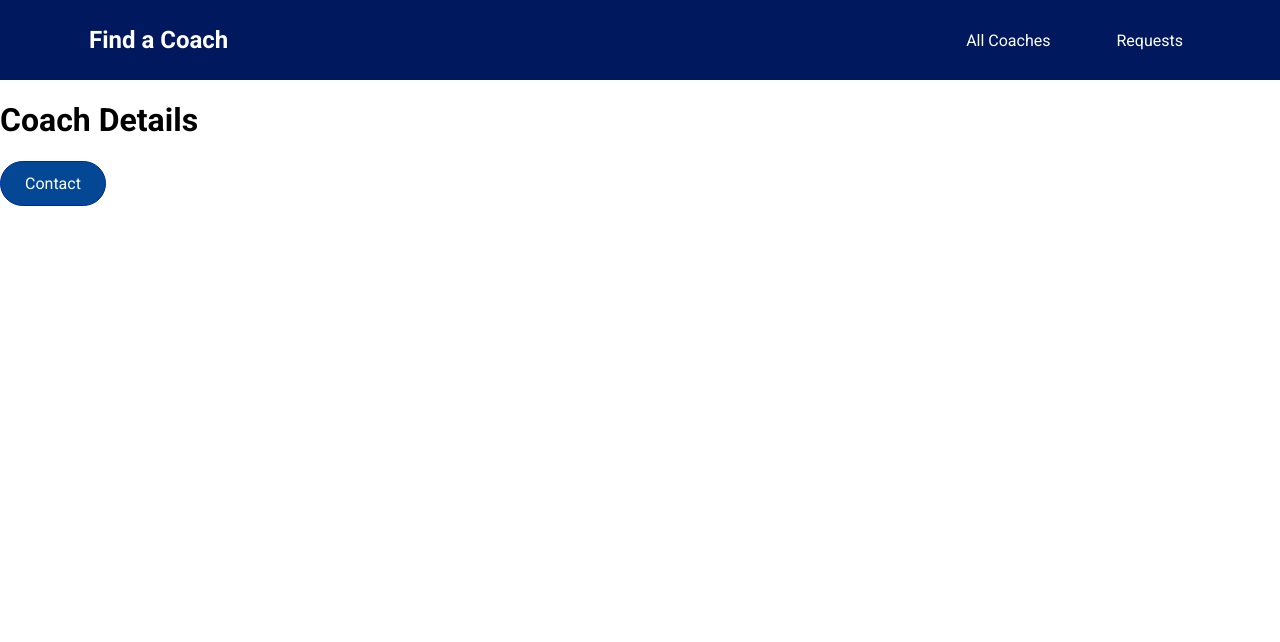
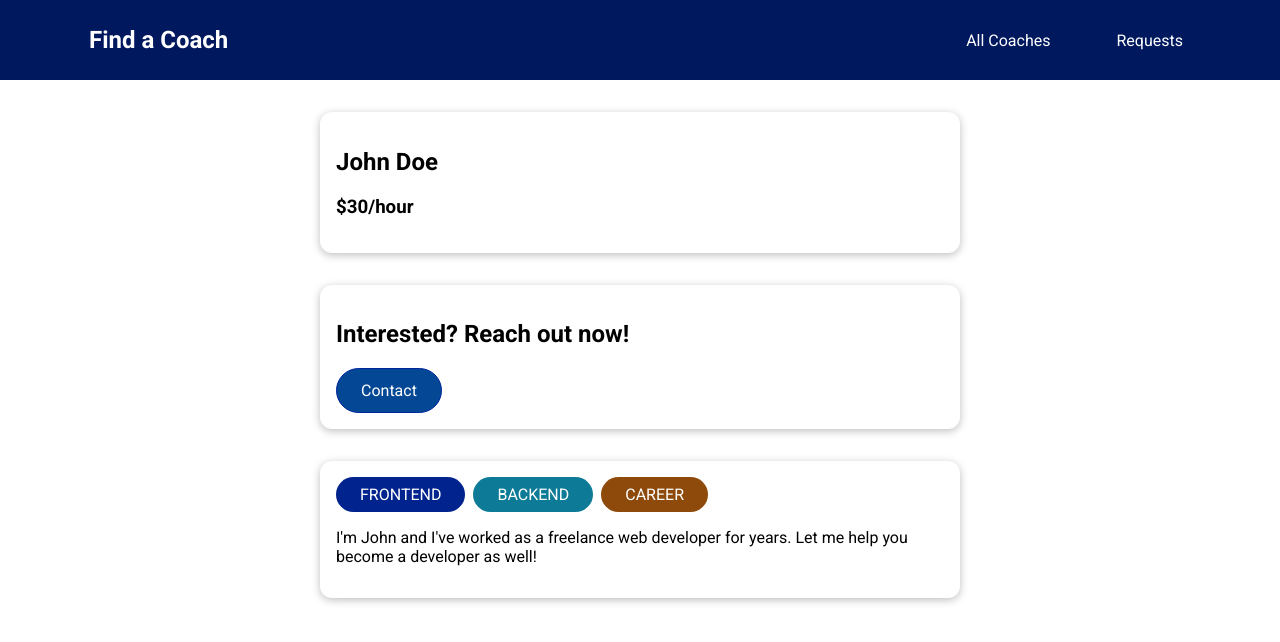
Before and after one commit to nzkks/vuejs-coach-finder, a Vue app: page /coaches/c1 in a window 1280 px wide. Shown: the top 642 px of the page. Built offline with nearby package versions, Linux system fonts and the light colour scheme.

Commit message:
CoachDetails: get id as a prop from the router params, then get the coach details by filtering from the store

```diff
--- a/src/pages/coaches/CoachDetails.vue
+++ b/src/pages/coaches/CoachDetails.vue
@@ -1,15 +1,65 @@
+<template>
+  <section>
+    <base-card>
+      <h2>{{ fullName }}</h2>
+      <h3>${{ rate }}/hour</h3>
+    </base-card>
+  </section>
+  <section>
+    <base-card>
+      <header>
+        <h2>Interested? Reach out now!</h2>
+        <base-button link :to="coachContactLink">Contact</base-button>
+      </header>
+      <router-view></router-view>
+    </base-card>
+  </section>
+  <section>
+    <base-card>
+      <base-badge
+        v-for="area in areas"
+        :key="area"
+        :type="area"
+        :title="area"
+      />
+      <p>{{ description }}</p>
+    </base-card>
+  </section>
+</template>
+
 <script>
-import { RouterView } from 'vue-router';
-
 export default {
-  components: {
-    RouterView,
+  props: ['id'],
+  data() {
+    return {
+      selectedCoach: null,
+    };
+  },
+  created() {
+    this.selectedCoach = this.$store.getters['coaches/coaches'].find(
+      (coach) => coach.id === this.id
+    );
+  },
+  computed: {
+    fullName() {
+      return this.selectedCoach.firstName + ' ' + this.selectedCoach.lastName;
+    },
+    areas() {
+      return this.selectedCoach.areas;
+    },
+    rate() {
+      return this.selectedCoach.hourlyRate;
+    },
+    description() {
+      if (this.selectedCoach.description) {
+        return this.selectedCoach.description;
+      } else {
+        return 'Description not available';
+      }
+    },
+    coachContactLink() {
+      return this.$route.path + '/' + this.id + '/contact';
+    },
   },
 };
 </script>
-
-<template>
-  <h1>Coach Details</h1>
-  <RouterView />
-  <base-button link to="/coaches/c1/contact">Contact</base-button>
-</template>
--- a/src/router.js
+++ b/src/router.js
@@ -21,6 +21,7 @@
     {
       path: '/coaches/:id',
       component: CoachDetails,
+      props: true,
       children: [
         { path: 'contact', component: ContactCoach }, // coaches/:id/contact
       ],
```
